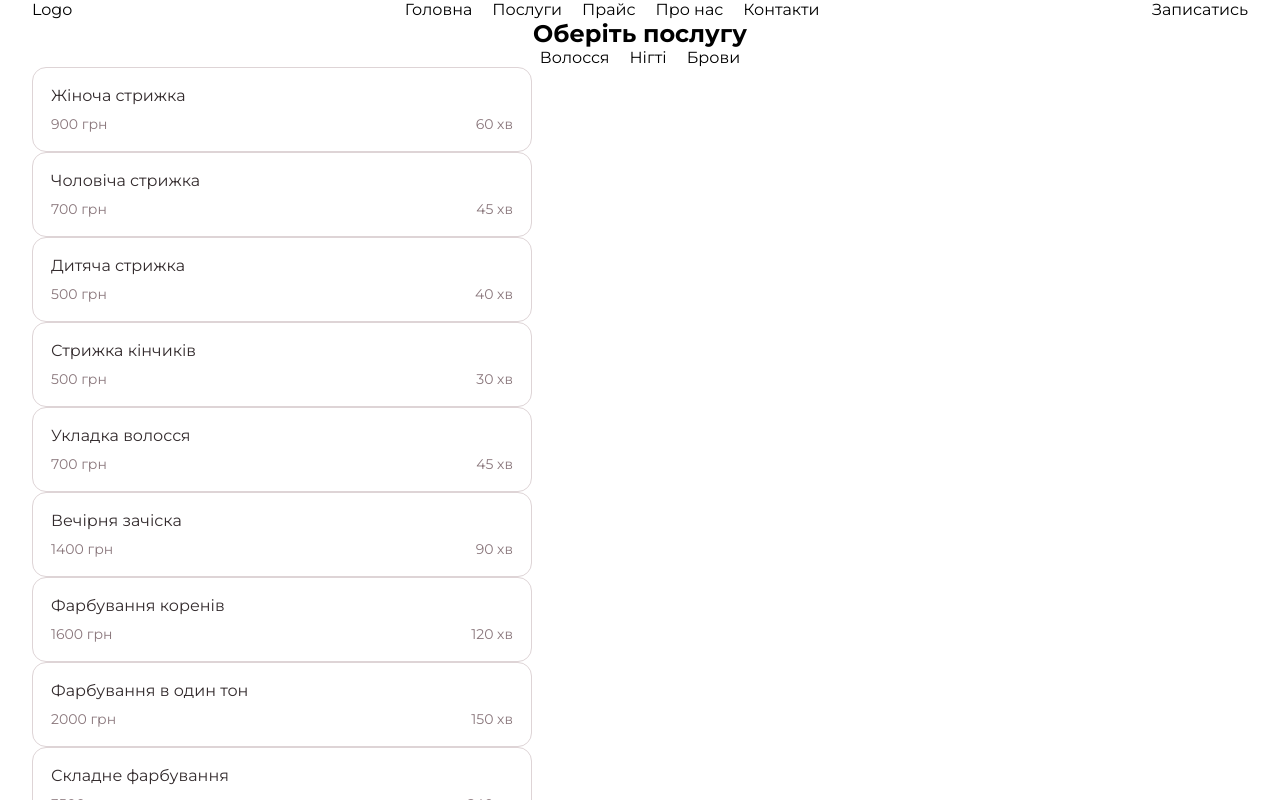
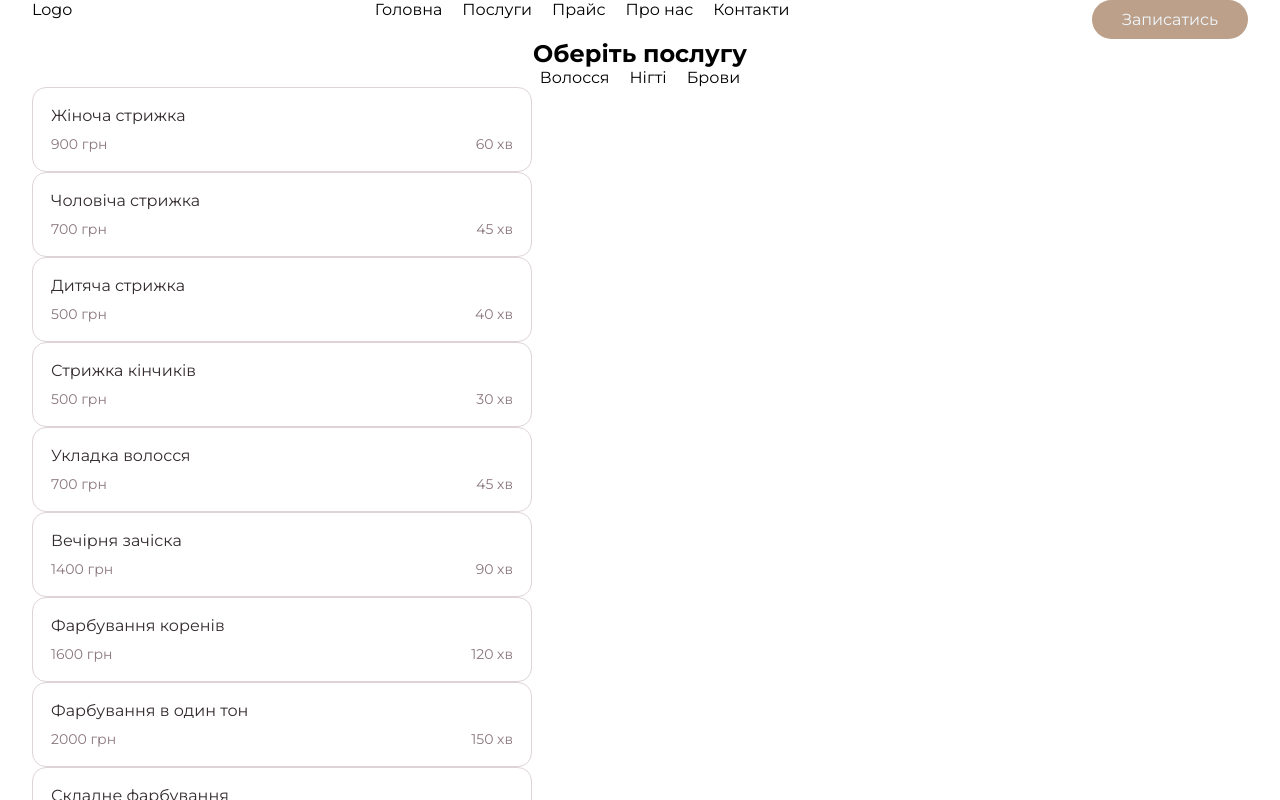
Before and after one commit to Alinavinnik/SalonBooking, a React (Vite) app: page /booking in a window 1280 px wide. Shown: the top 800 px of the page. Built offline with nearby package versions, Linux system fonts and the light colour scheme; a web font is replaced by a local one.

Commit message:
fetch masters

```diff
--- a/package.json
+++ b/package.json
@@ -10,6 +10,8 @@
     "preview": "vite preview"
   },
   "dependencies": {
+    "@tanstack/react-query": "^5.102.8",
+    "axios": "^1.20.0",
     "react": "^19.2.8",
     "react-dom": "^19.2.8",
     "react-router": "^8.3.1"
--- /dev/null
+++ b/src/api/mastersServices.ts
@@ -0,0 +1,18 @@
+import axios from "axios";
+
+const apiClient = axios.create({
+  baseURL: "https://6aa17b202703577aa1e3bb1e.mockapi.io",
+});
+
+interface MastersResponse {
+  id: string;
+  name: string;
+  specialization: string;
+  experience: number;
+  serviceIds: string[];
+}
+
+export const getMasters = async () => {
+  const { data } = await apiClient.get<MastersResponse[]>("/masters");
+  return data;
+};
--- /dev/null
+++ b/src/components/BookingSteps/StepMaster/StepMaster.tsx
@@ -0,0 +1,28 @@
+import { useQuery } from "@tanstack/react-query";
+import { getMasters } from "../../../api/mastersServices";
+
+const StepMaster = () => {
+  const { data: masters } = useQuery({
+    queryKey: ["masters"],
+    queryFn: getMasters,
+  });
+  return (
+    <div>
+      <h2>Оберіть майстра</h2>
+      {masters?.map((master) => {
+        return (
+          <ul key={master.id}>
+            <li>
+              <button>
+                {master.name}
+                <span>{master.specialization}</span>
+              </button>
+            </li>
+          </ul>
+        );
+      })}
+    </div>
+  );
+};
+
+export default StepMaster;
--- a/src/components/Header/Header.module.css
+++ b/src/components/Header/Header.module.css
@@ -9,3 +9,12 @@
   display: flex;
   gap: 20px;
 }
+
+.btn {
+  padding: 10px 30px;
+  /* outline: none; */
+  border: none;
+  border-radius: 100px;
+  background-color: rgb(189, 160, 137);
+  color: aliceblue;
+}
--- a/src/components/Header/Header.tsx
+++ b/src/components/Header/Header.tsx
@@ -13,7 +13,9 @@ const Header = () => {
           <NavLink to="/about">Про нас</NavLink>
           <NavLink to="/contacts">Контакти</NavLink>
         </nav>
-        <Link to="/booking">Записатись</Link>
+        <Link className={css.btn} to="/booking">
+          Записатись
+        </Link>
       </div>
     </header>
   );
--- a/src/main.tsx
+++ b/src/main.tsx
@@ -7,9 +7,12 @@ import RootLayout from "./pages/RootLayout";
 import BookingPage from "./pages/BookingPage/BookingPage";
 import ServicesPage from "./pages/ServicesPage";
 import MastersPage from "./pages/MastersPage";
+import { QueryClient, QueryClientProvider } from "@tanstack/react-query";
+const queryClient = new QueryClient();
 
 createRoot(document.getElementById("root")!).render(
   <StrictMode>
+    <QueryClientProvider client={queryClient}>
       <BrowserRouter>
         <Routes>
           <Route element={<RootLayout />}>
@@ -20,5 +23,6 @@ createRoot(document.getElementById("root")!).render(
           </Route>
         </Routes>
       </BrowserRouter>
+    </QueryClientProvider>
   </StrictMode>,
 );
--- a/src/pages/BookingPage/BookingPage.tsx
+++ b/src/pages/BookingPage/BookingPage.tsx
@@ -1,6 +1,7 @@
 import { useState } from "react";
 import ServiceStep from "../../components/BookingSteps/ServeceStep/ServiceStep";
 import css from "./BookingPage.module.css";
+import StepMaster from "../../components/BookingSteps/StepMaster/StepMaster";
 
 const BookingPage = () => {
   const [selectedServiceId, setSelectedServiceId] = useState<string | null>(
@@ -19,10 +20,13 @@ const BookingPage = () => {
     <section className={css.booking}>
       <div className="container">
         <h1></h1>
-        <ServiceStep
-          selectedServiceId={selectedServiceId}
-          onSelectService={setSelectedServiceId}
-        />
+        {currentStep === 0 && (
+          <ServiceStep
+            selectedServiceId={selectedServiceId}
+            onSelectService={setSelectedServiceId}
+          />
+        )}
+        {currentStep === 1 && <StepMaster />}
         <div>
           {currentStep > 0 && (
             <button type="button" onClick={handleBack}>
```
Also changed, not shown: public/main_img.jpg (added), 1 other file (tests, documents, lock files or other folders). Lines whose indentation alone changed are shown as unchanged.
